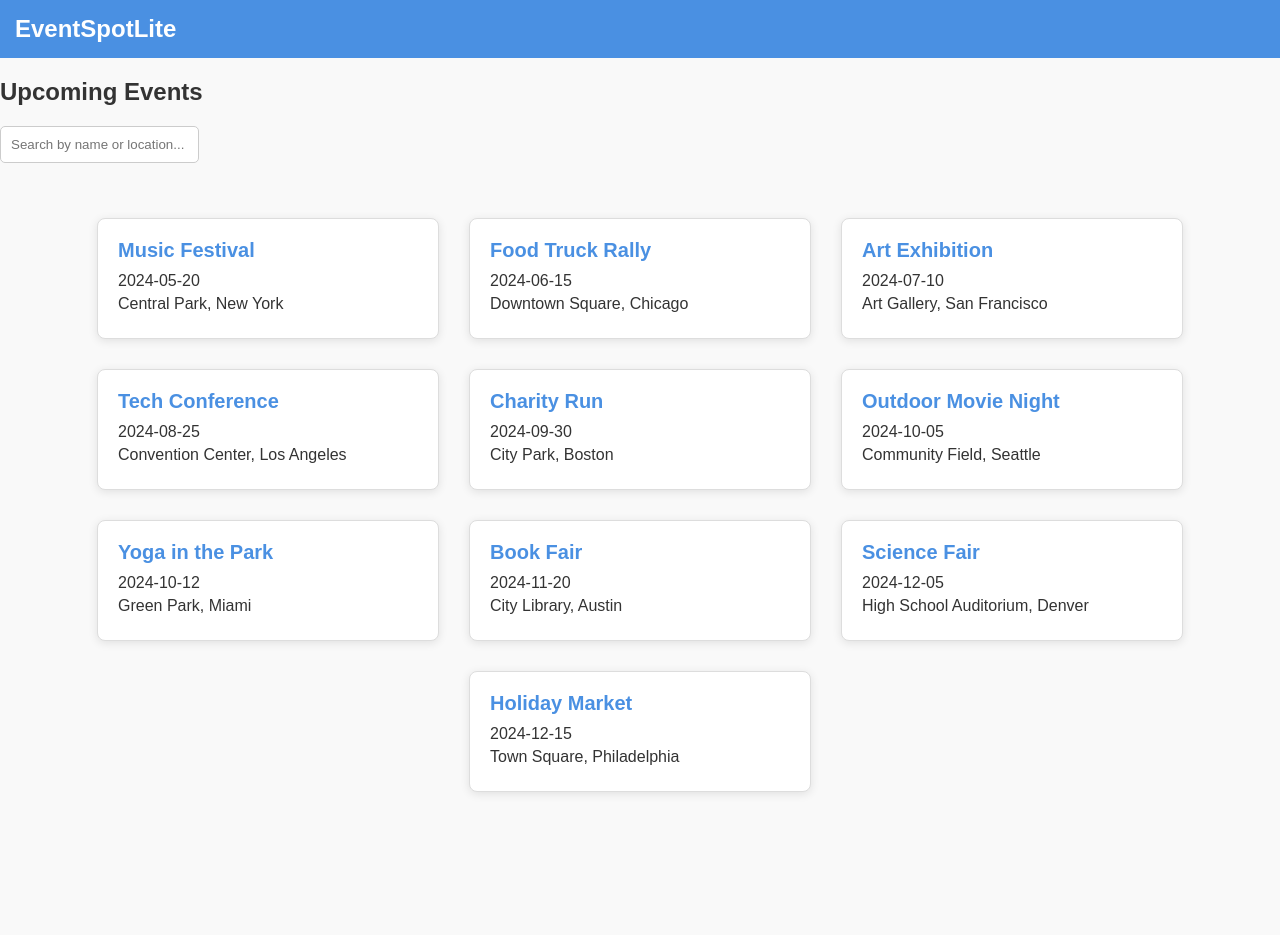
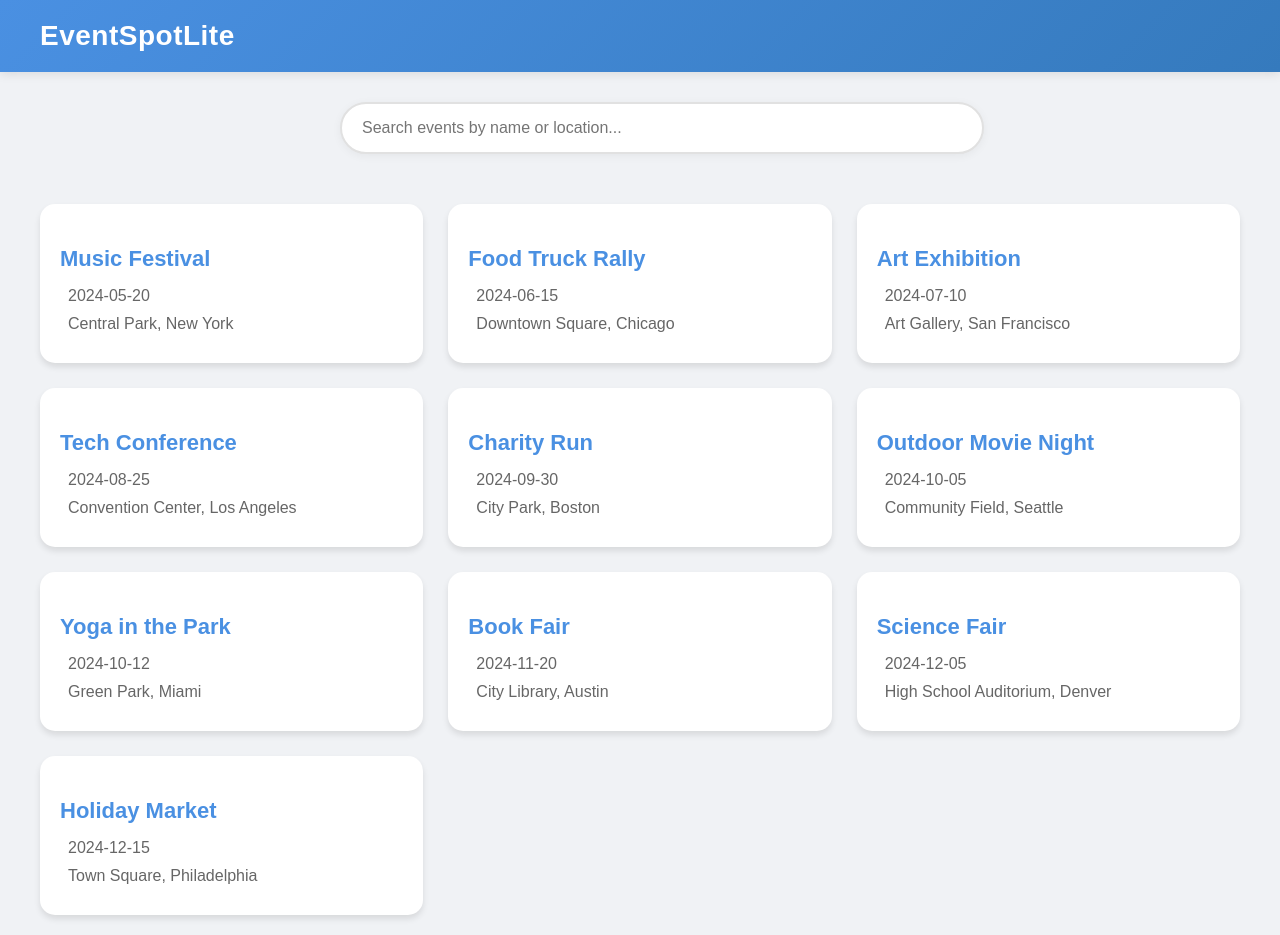
Before and after one commit to Kalpana2105/eventspot, a React (Create React App) app: page / in a window 1280 px wide. Before the commit the page ends 827 px from the top, so only its background shows below. Built offline with nearby package versions, Linux system fonts and the light colour scheme.

Commit message:
Initial commit of my React project

```diff
--- a/src/Component/EventDetailsModal.js
+++ b/src/Component/EventDetailsModal.js
@@ -4,14 +4,44 @@ const EventDetailsModal = ({ event, onClose }) => {
   return (
     <div className="modal">
       <div className="modal-content">
-        <button className="back-button" onClick={onClose} style={{ background: 'none', border: 'none', cursor: 'pointer', fontSize: '24px', color: '#4A90E2', marginBottom: '20px' }}>
-          &#8592; {/* This is the left arrow character */}
-        </button>
-        <h2>{event.name}</h2>
-        <p><strong>Date:</strong> {event.date}</p>
-        <p><strong>Location:</strong> {event.location}</p>
-        <p>{event.description}</p>
-        {event.image && <img src={event.image} alt={event.name} style={{ width: '100%', borderRadius: '5px' }} />}
+        <div className="modal-header">
+          <button
+            onClick={onClose}
+            style={{
+              position: 'absolute',
+              right: '20px',
+              top: '20px',
+              background: 'none',
+              border: 'none',
+              fontSize: '24px',
+              cursor: 'pointer',
+              color: '#666'
+            }}
+          >
+            ×
+          </button>
+          <h2>{event.name}</h2>
+        </div>
+
+        {event.image && (
+          <img
+            src={event.image}
+            alt={event.name}
+            className="modal-image"
+          />
+        )}
+
+        <div className="event-info">
+          <i className="far fa-calendar"></i>
+          <span>{event.date}</span>
+        </div>
+
+        <div className="event-info">
+          <i className="fas fa-map-marker-alt"></i>
+          <span>{event.location}</span>
+        </div>
+
+        <p style={{ lineHeight: '1.6', color: '#666' }}>{event.description}</p>
       </div>
     </div>
   );
--- a/src/Component/EventListing.js
+++ b/src/Component/EventListing.js
@@ -44,20 +44,27 @@ const EventListing = () => {
 
   return (
     <div>
-      <h2>Upcoming Events</h2>
-      <input
-        type="text"
-        placeholder="Search by name or location..."
-        value={searchQuery}
-        onChange={handleSearchChange}
-        style={{ marginBottom: '20px', padding: '10px', borderRadius: '5px', border: '1px solid #ccc' }}
-      />
+      <div className="search-container">
+        <input
+          className="search-input"
+          type="text"
+          placeholder="Search events by name or location..."
+          value={searchQuery}
+          onChange={handleSearchChange}
+        />
+      </div>
       <div className="event-list">
         {filteredEvents.map((event) => (
           <div key={event.id} className="event-card" onClick={() => handleEventClick(event)}>
             <h3>{event.name}</h3>
-            <p>{event.date}</p>
-            <p>{event.location}</p>
+            <div className="event-info">
+              <i className="far fa-calendar"></i>
+              <span>{event.date}</span>
+            </div>
+            <div className="event-info">
+              <i className="fas fa-map-marker-alt"></i>
+              <span>{event.location}</span>
+            </div>
           </div>
         ))}
       </div>
--- a/src/index.css
+++ b/src/index.css
@@ -1,114 +1,111 @@
 body {
-  font-family: 'Arial', sans-serif;
+  font-family: 'Poppins', sans-serif; /* Modern font */
   margin: 0;
   padding: 0;
-  background-color: #f9f9f9; /* Light background for contrast */
-  color: #333; /* Dark text for readability */
+  background-color: #f0f2f5;
+  color: #1a1a1a;
 }
 
 nav {
-  background-color: #4A90E2; /* Blue background for the navbar */
+  background: linear-gradient(135deg, #4A90E2 0%, #357ABD 100%);
   color: white;
-  padding: 15px;
-  display: flex;
-  justify-content: space-between;
-  align-items: center;
+  padding: 20px 40px;
+  box-shadow: 0 2px 10px rgba(0,0,0,0.1);
 }
 
 nav h1 {
   margin: 0;
-  font-size: 24px;
+  font-size: 28px;
+  font-weight: 600;
+  letter-spacing: 0.5px;
 }
 
-nav input {
-  padding: 10px;
-  border: none;
-  border-radius: 5px;
+.search-container {
+  max-width: 600px;
+  margin: 30px auto;
+  padding: 0 20px;
+}
+
+.search-input {
+  width: 100%;
+  padding: 15px 20px;
+  border: 2px solid #e1e1e1;
+  border-radius: 50px;
+  font-size: 16px;
+  transition: all 0.3s ease;
+  box-shadow: 0 2px 10px rgba(0,0,0,0.05);
+}
+
+.search-input:focus {
+  outline: none;
+  border-color: #4A90E2;
+  box-shadow: 0 2px 15px rgba(74,144,226,0.2);
 }
 
 .event-list {
-  display: flex;
-  flex-wrap: wrap;
-  justify-content: center; /* Center the event cards */
-  margin: 20px;
+  display: grid;
+  grid-template-columns: repeat(auto-fill, minmax(300px, 1fr));
+  gap: 25px;
+  padding: 20px;
+  max-width: 1200px;
+  margin: 0 auto;
 }
 
 .event-card {
-  background-color: white; /* White background for event cards */
-  border: 1px solid #ddd;
-  border-radius: 8px; /* Rounded corners */
-  margin: 15px;
+  background: white;
+  border-radius: 15px;
   padding: 20px;
-  width: 300px; /* Fixed width for cards */
-  box-shadow: 0 2px 10px rgba(0, 0, 0, 0.1); /* Subtle shadow */
-  transition: transform 0.2s, box-shadow 0.2s;
+  transition: all 0.3s ease;
+  cursor: pointer;
+  border: none;
+  box-shadow: 0 4px 6px rgba(0,0,0,0.1);
 }
 
 .event-card:hover {
-  transform: translateY(-5px); /* Lift effect on hover */
-  box-shadow: 0 4px 20px rgba(0, 0, 0, 0.2); /* Deeper shadow on hover */
+  transform: translateY(-5px);
+  box-shadow: 0 8px 15px rgba(0,0,0,0.2);
 }
 
 .event-card h3 {
-  margin: 0 0 10px; /* Spacing for card title */
-  font-size: 20px;
-  color: #4A90E2; /* Matching color with navbar */
+  color: #4A90E2;
+  font-size: 22px;
+  margin-bottom: 15px;
 }
 
-.event-card p {
-  margin: 5px 0; /* Spacing for paragraphs */
+.event-info {
+  display: flex;
+  align-items: center;
+  margin: 10px 0;
+  color: #666;
 }
 
-.loading-spinner {
-  font-size: 24px;
-  text-align: center;
-  margin-top: 50px;
-  color: #4A90E2; /* Color to match the theme */
+.event-info i {
+  margin-right: 8px;
+  color: #4A90E2;
 }
 
 .modal {
-  display: flex;
-  position: fixed;
-  top: 0;
-  left: 0;
-  right: 0;
-  bottom: 0;
-  background-color: rgba(0, 0, 0, 0.7); /* Darker overlay for modal */
-  justify-content: center;
-  align-items: center;
-  animation: fadeIn 0.5s;
+  background-color: rgba(0,0,0,0.8);
 }
 
 .modal-content {
-  background-color: white;
+  background: white;
+  border-radius: 20px;
   padding: 30px;
-  margin: 20px;
-  border-radius: 8px; /* Rounded corners for modal */
-  box-shadow: 0 4px 20px rgba(0, 0, 0, 0.3);
-  animation: slideIn 0.5s;
-  max-width: 500px; /* Limit the width of the modal */
-  width: 100%; /* Responsive width */
+  max-width: 600px;
+  position: relative;
 }
 
-@keyframes fadeIn {
-  from { opacity: 0; }
-  to { opacity: 1; }
+.modal-header {
+  border-bottom: 1px solid #eee;
+  padding-bottom: 20px;
+  margin-bottom: 20px;
 }
 
-@keyframes slideIn {
-  from { transform: translateY(-50px); opacity: 0; }
-  to { transform: translateY(0); opacity: 1; }
+.modal-image {
+  width: 100%;
+  height: 250px;
+  object-fit: cover;
+  border-radius: 15px;
+  margin: 20px 0;
 }
-
-.close {
-  position: absolute;
-  top: 10px;
-  right: 10px;
-  font-size: 24px;
-  cursor: pointer;
-  color: #4A90E2; /* Color to match the theme */
-}
-
-.close:hover {
-  color: #d9534f; /* Change color on hover */
-}
```
